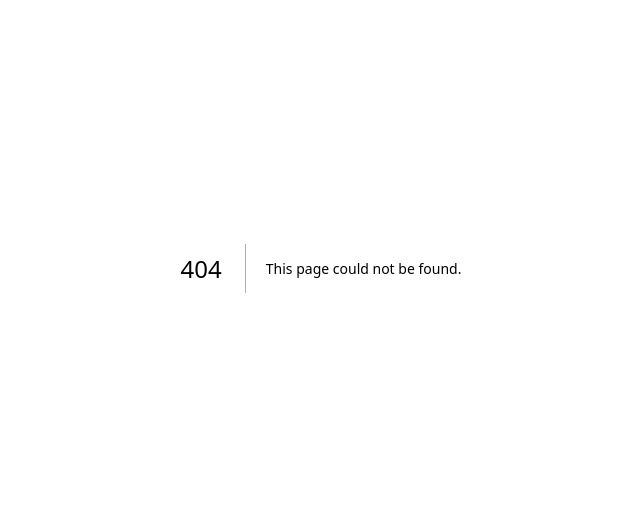
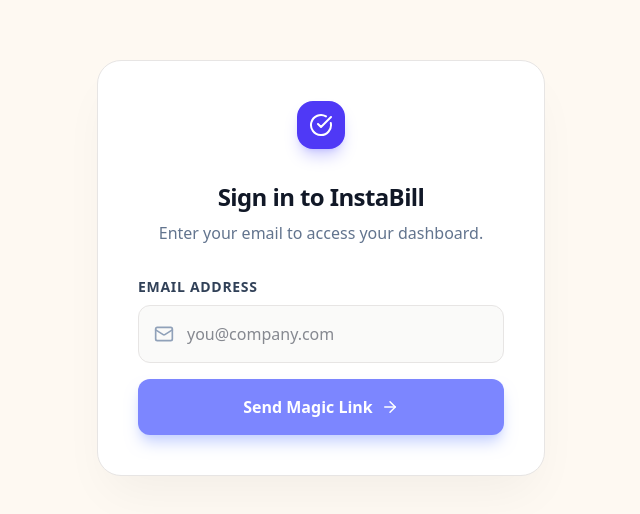
Before and after one commit to tanmaygalav/InstalBill, a Next.js app: page /login in a window 1280 px wide. Before the commit this address had no page. Shown: the part 132-646 px from the top of the page, without its empty margins (319-959 px from the left). Built offline with nearby package versions, Linux system fonts and the light colour scheme; no server answers.

Commit message:
login added for verification

```diff
--- a/src/app/dashboard/page.tsx
+++ b/src/app/dashboard/page.tsx
@@ -26,10 +26,21 @@
   useEffect(() => {
     const fetchInvoices = async () => {
       try {
+        // 1. Check if the user is legally logged in
+        const { data: { user } } = await supabase.auth.getUser();
+
+        if (!user) {
+          // 2. If not logged in, kick them to the login page
+          window.location.href = "/login";
+          return;
+        }
+
+        // 3. If logged in, fetch ONLY their invoices
         const { data, error } = await supabase
           .from('invoices')
           .select('*')
-          .order('created_at', { ascending: false }); // Newest first
+          .eq('user_id', user.id) // <-- Strict Auth Filter
+          .order('created_at', { ascending: false });
 
         if (error) throw error;
         if (data) setInvoices(data);
--- /dev/null
+++ b/src/app/login/page.tsx
@@ -0,0 +1,98 @@
+"use client";
+
+import { useState } from "react";
+import { supabase } from "@/lib/supabase";
+import { motion } from "framer-motion";
+import { CheckCircle, Mail, ArrowRight, Loader2 } from "lucide-react";
+import toast from "react-hot-toast";
+
+export default function LoginPage() {
+  const [email, setEmail] = useState("");
+  const [isLoading, setIsLoading] = useState(false);
+  const [isSent, setIsSent] = useState(false);
+
+  const handleLogin = async (e: React.FormEvent) => {
+    e.preventDefault();
+    setIsLoading(true);
+
+    try {
+      const { error } = await supabase.auth.signInWithOtp({
+        email,
+        options: {
+          emailRedirectTo: `${window.location.origin}/dashboard`,
+        },
+      });
+
+      if (error) throw error;
+      setIsSent(true);
+      toast.success("Magic link sent!");
+    } catch (error: any) {
+      toast.error(error.message || "Failed to send login link.");
+    } finally {
+      setIsLoading(false);
+    }
+  };
+
+  return (
+    <div className="min-h-screen bg-[#FEF9F2] flex items-center justify-center p-4">
+      <motion.div
+        initial={{ opacity: 0, y: 20 }}
+        animate={{ opacity: 1, y: 0 }}
+        className="w-full max-w-md bg-white p-8 sm:p-10 rounded-3xl shadow-2xl shadow-black/5 border border-stone-200"
+      >
+        <div className="flex justify-center mb-8">
+          <div className="w-12 h-12 bg-indigo-600 rounded-2xl shadow-lg shadow-indigo-500/30 flex items-center justify-center">
+            <CheckCircle className="text-white" size={24} />
+          </div>
+        </div>
+
+        <div className="text-center mb-8">
+          <h1 className="text-2xl font-bold text-[#111827] tracking-tight mb-2">Sign in to InstaBill</h1>
+          <p className="text-slate-500 font-medium">Enter your email to access your dashboard.</p>
+        </div>
+
+        {!isSent ? (
+          <form onSubmit={handleLogin} className="space-y-4">
+            <div>
+              <label className="block text-sm font-bold text-slate-700 mb-2 uppercase tracking-wider">Email Address</label>
+              <div className="relative">
+                <Mail className="absolute left-4 top-1/2 -translate-y-1/2 text-slate-400" size={20} />
+                <input
+                  type="email"
+                  required
+                  value={email}
+                  onChange={(e) => setEmail(e.target.value)}
+                  placeholder="you@company.com"
+                  className="w-full pl-12 pr-4 py-4 bg-stone-50 border border-stone-200 rounded-xl focus:border-indigo-500 focus:ring-2 focus:ring-indigo-100 outline-none text-[#111827] font-medium transition-all"
+                />
+              </div>
+            </div>
+
+            <button
+              type="submit"
+              disabled={isLoading || !email}
+              className="w-full bg-indigo-600 hover:bg-indigo-700 disabled:bg-indigo-400 text-white font-bold py-4 rounded-xl flex items-center justify-center gap-2 transition-all shadow-lg shadow-indigo-200 active:scale-[0.98]"
+            >
+              {isLoading ? <Loader2 className="animate-spin" /> : "Send Magic Link"}
+              {!isLoading && <ArrowRight size={18} />}
+            </button>
+          </form>
+        ) : (
+          <motion.div
+            initial={{ opacity: 0, scale: 0.95 }}
+            animate={{ opacity: 1, scale: 1 }}
+            className="bg-green-50 border border-green-100 p-6 rounded-2xl text-center"
+          >
+            <div className="w-12 h-12 bg-green-100 text-green-600 rounded-full flex items-center justify-center mx-auto mb-4">
+              <Mail size={24} />
+            </div>
+            <h3 className="text-lg font-bold text-green-800 mb-2">Check your email</h3>
+            <p className="text-green-700 text-sm font-medium">
+              We sent a secure magic link to <strong className="font-bold text-green-900">{email}</strong>. Click it to log in instantly.
+            </p>
+          </motion.div>
+        )}
+      </motion.div>
+    </div>
+  );
+}
--- a/src/app/page.tsx
+++ b/src/app/page.tsx
@@ -1,11 +1,9 @@
 import InvoiceBuilder from "@/components/InvoiceBuilder";
-import App from "next/app";
-import DashboardPage from "./dashboard/page";
 
 export default function Home() {
   return (
     <main className="min-h-screen bg-gray-50">
-      <DashboardPage />
+      <InvoiceBuilder />
     </main>
   );
 }
--- a/src/components/InvoiceBuilder.tsx
+++ b/src/components/InvoiceBuilder.tsx
@@ -60,10 +60,21 @@
   const generateLink = async () => {
     setIsGenerating(true);
     try {
+      // 1. Check for authenticated user
+      const { data: { user } } = await supabase.auth.getUser();
+
+      if (!user) {
+        toast.error("Please log in to generate shareable links.", { icon: "🔒" });
+        router.push("/login"); // Route them to login
+        return;
+      }
+
+      // 2. Insert with the user's secure ID attached
       const { data, error } = await supabase
         .from('invoices')
         .insert([
           {
+            user_id: user.id, // <-- ATTACH THE AUTHENTICATED USER ID
             sender_name: invoiceData.senderName || "Unknown",
             client_email: invoiceData.clientEmail || "Unknown",
             upi_id: invoiceData.upiId || "Unknown",
@@ -77,9 +88,7 @@
 
       const publicUrl = `${window.location.origin}/invoice/${data[0].id}`;
       await navigator.clipboard.writeText(publicUrl);
-
       toast.success("Payment link copied to clipboard!");
-
       router.push(`/invoice/${data[0].id}`);
 
     } catch (error) {
```
